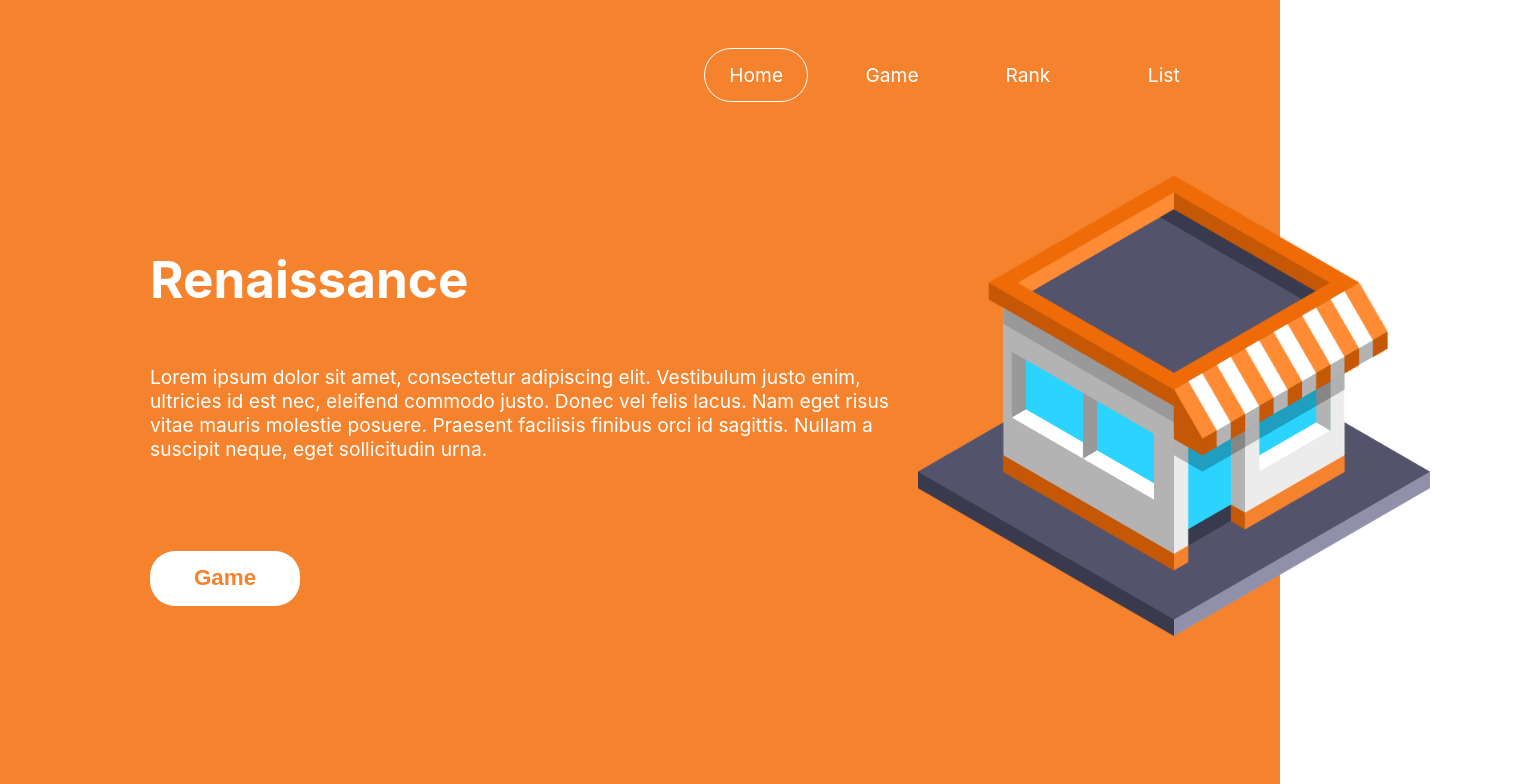
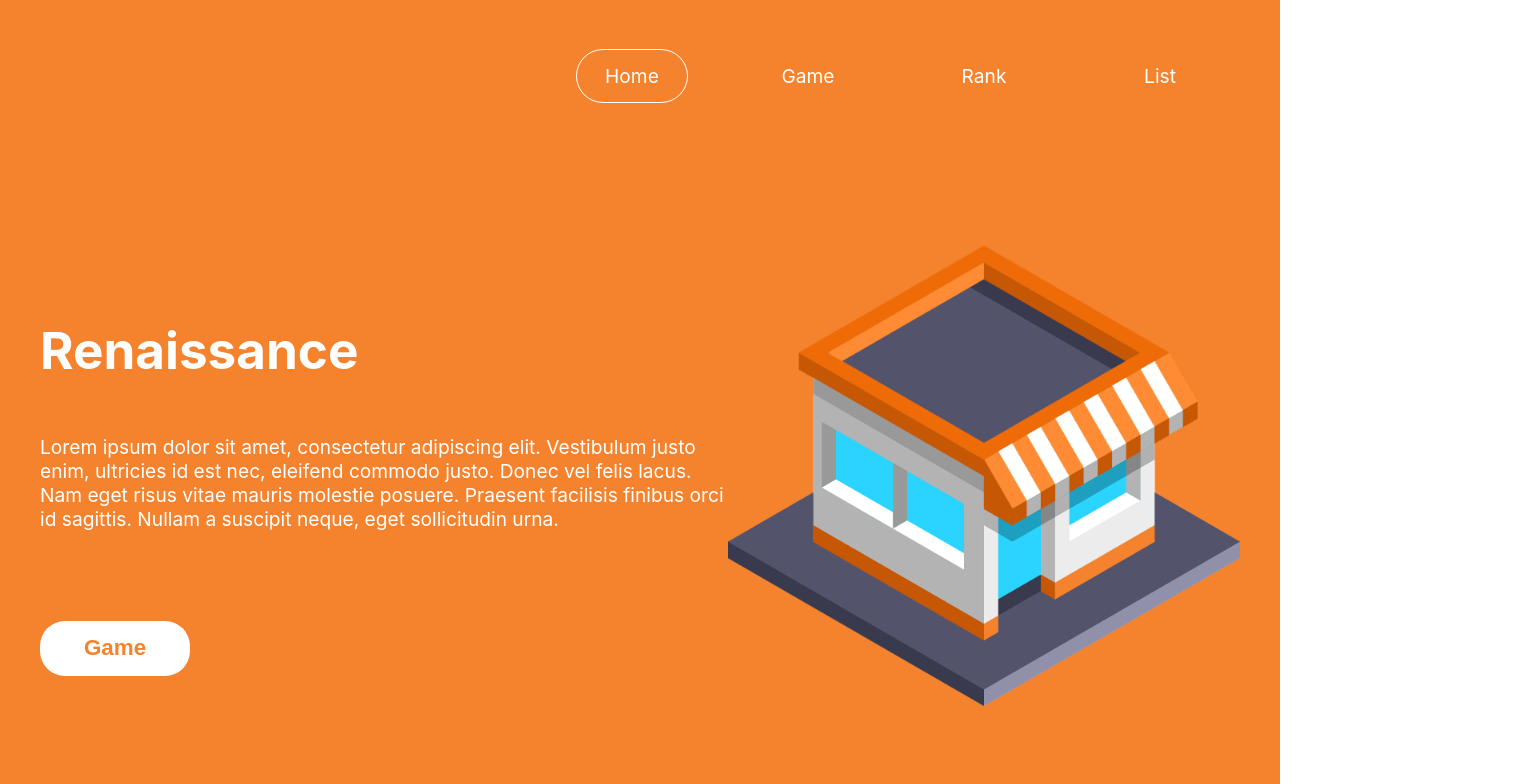
Before and after one commit to cho-hadam/renaissance, a React (Create React App) app: page /Home in a window 1280 px wide. Shown: the top 784 px of the page, 1520 px wide, since content can reach past the window. Built offline with nearby package versions, Linux system fonts and the light colour scheme.

Commit message:
Home, Nav css 변경

```diff
--- a/src/css/home.css
+++ b/src/css/home.css
@@ -1,9 +1,14 @@
 main {
     width: 100vw;
+    max-width: 100vw;
     height: 81vh;
 }
 
 #HomeContainer {
+    display: flex;
+    justify-content: center;
+
+    width: 100%;
     background-color: #F5832D;
 }
 
@@ -11,8 +16,7 @@ main {
     display: flex;
     justify-content: space-between;
 
-    width: 100%;
-    padding: 3vh 90px 9vh 150px;
+    margin: 10px 40px;
 
     color: white;
 }
--- a/src/css/nav.css
+++ b/src/css/nav.css
@@ -8,6 +8,10 @@ li {
 #NavContainer {
     display: flex;
     justify-content: flex-end;
+    align-items: center;
+
+    width: 100vw;
+    height: 19vh;
 }
 
 .OrangeBack {
@@ -20,12 +24,10 @@ li {
 
 .NavList {
     display: flex;
-    justify-content: space-between;
+}
 
-    width: 40vw;
-    height: 7vh;
-    margin: 6vh 5vw;
-    padding: 0px;
+.NavList li {
+    margin-right: 5vw;
 }
 
 .NavList a {
@@ -34,6 +36,7 @@ li {
     align-items: center;
 
     width: 8vw;
+    min-width: 110px;
     height: 6.5vh;
 
     border: 1.5px solid transparent;
```
